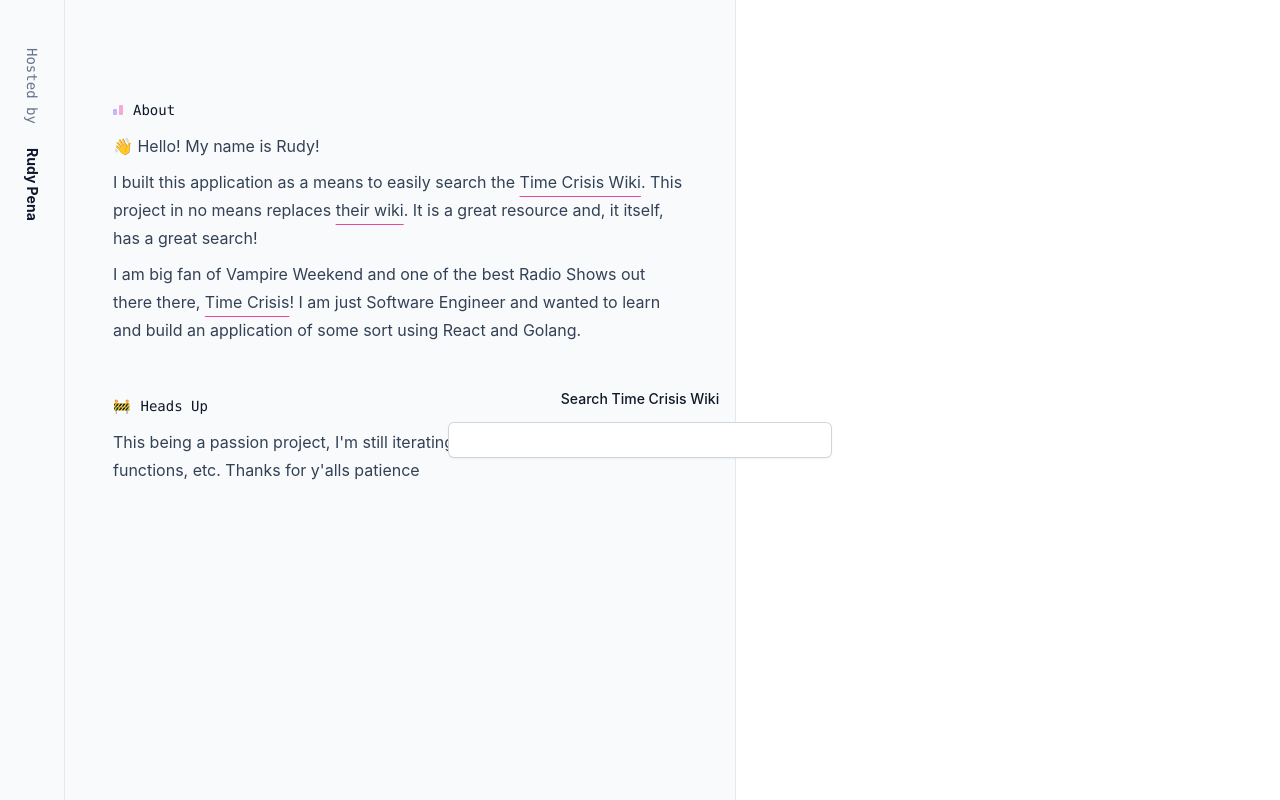
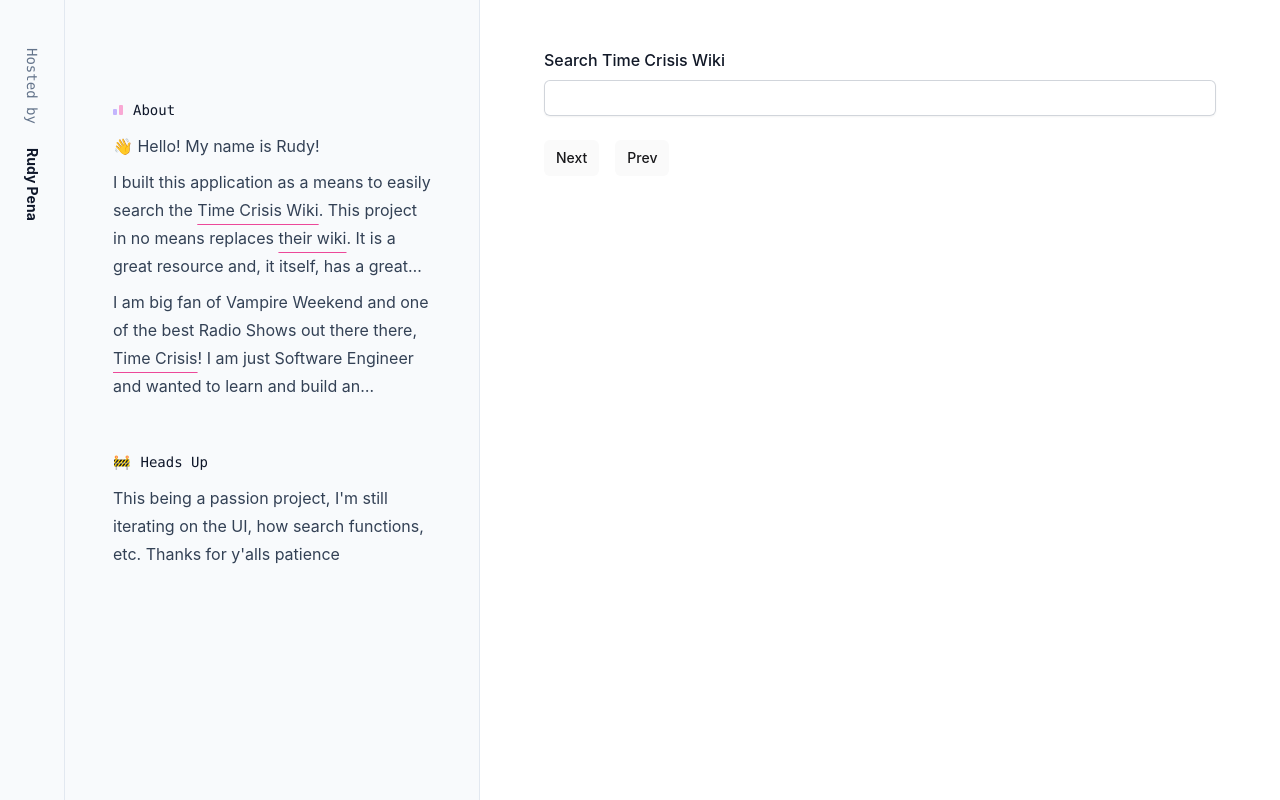
Before and after one commit to rudypenajr/tc-api, a React (Create React App) app in the folder frontend/: page / in a window 1280 px wide. Built offline with nearby package versions, Linux system fonts and the light colour scheme.

Commit message:
feat(frontend): new design, setup list

```diff
--- a/frontend/src/App.tsx
+++ b/frontend/src/App.tsx
@@ -4,7 +4,7 @@
 import Input from "./Input";
 
 import "./App.css";
-import Article from "./Article";
+import Article from "./components/article/Article";
 import Layout from "./Layout";
 
 function App() {
@@ -12,20 +12,17 @@
 
   return (
     <Layout>
-      <div className="App">
-        <main
-          className={`min-h-screen flex flex-col items-center justify-center`}
-        >
-          <div
-            className={`mx-auto max-w-4xl text-5xl text-slate-900 sm:text-7xl md:w-96 ${
-              data.length > 0 ? "-translate-y-8" : "translate-y-0"
-            }`}
-          >
+      <div className="lg:px-8">
+        <div className="lg:max-w-4xl">
+          {/* mx-auto */}
+          <div className="mx-auto px-4 sm:px-6 md:max-w-2xl md:px-4 lg:px-0">
             <Input hasResults={data.length > 0} setData={setData} />
+          </div>
+        </div>
       </div>
 
       {data.length > 0 && (
-            <div className="md:w-2/4">
+        <div className="divide-y divide-slate-100 sm:mt-4 lg:mt-8 lg:border-t lg:border-slate-100">
           {data.map((item, idx) => (
             <Article
               key={item._id}
@@ -39,12 +36,21 @@
               top_5_comparison_year={item.top_5_comparison_year}
             />
           ))}
-
-              <button>Next</button>
-              <button>Prev</button>
         </div>
       )}
-        </main>
+
+      <div className="lg:px-8">
+        <div className="lg:max-w-4xl">
+          <div className="mx-auto px-4 sm:px-6 md:max-w-2xl md:px-4 lg:px-0">
+            {/* inline-flex items-center gap-2 justify-center group w-full */}
+            <button className="mr-4 rounded-md py-2 px-3 text-sm outline-offset-2 transition active:transition-none bg-zinc-50 font-medium text-zinc-900 hover:bg-zinc-100 active:bg-zinc-100 active:text-zinc-900/60 dark:bg-zinc-800/50 dark:text-zinc-300 dark:hover:bg-zinc-800 dark:hover:text-zinc-50 dark:active:bg-zinc-800/50 dark:active:text-zinc-50/70 mt-6">
+              Next
+            </button>
+            <button className="rounded-md py-2 px-3 text-sm outline-offset-2 transition active:transition-none bg-zinc-50 font-medium text-zinc-900 hover:bg-zinc-100 active:bg-zinc-100 active:text-zinc-900/60 dark:bg-zinc-800/50 dark:text-zinc-300 dark:hover:bg-zinc-800 dark:hover:text-zinc-50 dark:active:bg-zinc-800/50 dark:active:text-zinc-50/70 mt-6 ">
+              Prev
+            </button>
+          </div>
+        </div>
       </div>
     </Layout>
   );
--- a/frontend/src/Article.tsx
+++ /dev/null
@@ -1,96 +0,0 @@
-import React, { FC } from "react";
-import { Episode } from "./types";
-
-export const Article: FC<Episode> = ({
-  _id,
-  title,
-  date,
-  notes,
-  url,
-  episode_no,
-  guests,
-  top_5_comparison_year,
-}) => {
-  return (
-    <article
-      key={_id}
-      className="group relative flex flex-col items-start mb-10"
-    >
-      <h2 className="text-base font-semibold tracking-tight text-zinc-800 dark:text-zinc-100">
-        <div className="absolute -inset-x-4 -inset-y-6 z-0 scale-95 bg-zinc-50 opacity-0 transition group-hover:scale-100 group-hover:opacity-100 sm:-inset-x-6 sm:rounded-2xl dark:bg-zinc-800/50"></div>
-        <a href={`${url}`}>
-          <span className="absolute -inset-x-4 -inset-y-6 z-20 sm:-inset-x-6 sm:rounded-2xl"></span>
-          <div className="relative z-10 flex flex-row justify-between">
-            <span className="mr-2">Episode {episode_no}: </span>
-            {/* <span className="mx-1.5"></span> */}
-            <span>{title}</span>
-            {/* Introducing Animaginary: High performance web animations */}
-          </div>
-        </a>
-      </h2>
-      <time
-        className="relative z-10 order-first mb-3 flex items-center text-sm text-zinc-400 dark:text-zinc-500 pl-3.5"
-        // datetime="2022-09-02"
-      >
-        <span
-          className="absolute inset-y-0 left-0 flex items-center"
-          aria-hidden="true"
-        >
-          <span className="h-4 w-0.5 rounded-full bg-zinc-200 dark:bg-zinc-500"></span>
-        </span>
-        {date}
-      </time>
-      <p className="relative z-10 mt-2 text-sm text-zinc-600 dark:text-zinc-400 text-left">
-        {notes}
-        {/* When you’re building a website for a company as ambitious as
-                Planetaria, you need to make an impression. I wanted people to
-                visit our website and see animations that looked more realistic
-                than reality itself. */}
-      </p>
-
-      <div className="mt-2.5 relative z-10 text-sm text-zinc-600">
-        <span className="font-bold mr-1.5">Top 5 Year Comparison:</span>
-        {top_5_comparison_year}
-      </div>
-
-      {guests.length > 0 && (
-        <div className="mt-2.5 relative z-10">
-          <span className="text-sm text-zinc-600 font-bold">Guests: </span>
-          {guests.map((guest, idx) => (
-            <span
-              className={`text-xs pill rounded-full bg-orange-600 px-2.5 py-1.5 text-white ${
-                idx > 0 ? "mx-1" : "mr-1"
-              }`}
-            >
-              {guest}
-            </span>
-          ))}
-        </div>
-      )}
-
-      <div
-        aria-hidden="true"
-        className="relative z-10 mt-4 flex items-center text-sm font-medium text-teal-500"
-      >
-        <a title={title} href={url}>
-          See full details.
-        </a>
-        <svg
-          viewBox="0 0 16 16"
-          fill="none"
-          aria-hidden="true"
-          className="ml-1 h-4 w-4 stroke-current"
-        >
-          <path
-            d="M6.75 5.75 9.25 8l-2.5 2.25"
-            stroke-width="1.5"
-            stroke-linecap="round"
-            stroke-linejoin="round"
-          ></path>
-        </svg>
-      </div>
-    </article>
-  );
-};
-
-export default Article;
--- a/frontend/src/Input.tsx
+++ b/frontend/src/Input.tsx
@@ -36,14 +36,11 @@
   }, [debouncedQuery]);
 
   return (
-    <div
-    // className={`transform transition-transform duration-300 ${
-    //   hasResults ? "-translate-y-8" : "translate-y-0"
-    // }`}
-    >
+    // flex flex-row items-end content-end
+    <div className="">
       <label
         htmlFor="search"
-        className="text-sm font-medium leading-6 text-gray-900"
+        className="text-base font-medium leading-6 text-gray-900 mr-5"
       >
         Search Time Crisis Wiki
       </label>
--- a/frontend/src/Layout.tsx
+++ b/frontend/src/Layout.tsx
@@ -10,7 +10,11 @@
         <AboutComponent />
       </header>
 
-      {children}
+      <main className="border-t border-slate-200 lg:relative lg:mb-28 lg:ml-112 lg:border-t-0 xl:ml-120">
+        <div className="relative">
+          <div className="pb-12 pt-16 sm:pb-4 lg:pt-12">{children}</div>
+        </div>
+      </main>
     </div>
   );
 };
--- /dev/null
+++ b/frontend/src/components/article/Article.tsx
@@ -0,0 +1,83 @@
+import { FC } from "react";
+import { Episode } from "../../types";
+import Group from "./Group";
+import Top5 from "./Top5";
+
+export const Article: FC<Episode> = ({
+  _id,
+  title,
+  date,
+  notes,
+  url,
+  episode_no,
+  guests,
+  top_5_comparison_year,
+}) => {
+  return (
+    <article key={_id} className={`py-10 sm:py-12`}>
+      <div className="lg:px-8">
+        <div className="lg:max-w-4xl">
+          <div className="mx-auto px-4 sm:px-6 md:max-w-2xl md:px-4 lg:px-0">
+            <div className="flex flex-col items-start">
+              <h2
+                id="episode-5-title"
+                className="mt-2 text-lg font-bold text-slate-900 decoration-pink-500"
+              >
+                <a
+                  title={`Link to Episode ${episode_no}, titled ${title}`}
+                  href={`${url}`}
+                  className="decoration-pink-500"
+                >
+                  Episode {episode_no}: {title}
+                </a>
+              </h2>
+
+              <time
+                dateTime={date}
+                className="order-first font-mono text-sm leading-7 text-slate-500"
+              >
+                {date}
+              </time>
+
+              <p className="mt-1 text-base leading-7 text-slate-700">{notes}</p>
+
+              <Group guests={guests} />
+
+              <Top5 top_5_comparison_year={top_5_comparison_year} />
+
+              <div
+                aria-hidden="true"
+                className="relative z-10 mt-4 flex items-center text-sm font-medium text-teal-500"
+              >
+                <a
+                  title={title}
+                  target="_blank"
+                  rel="noreferrer"
+                  href={`https://the-time-crisis-universe.fandom.com/wiki/Episode_${episode_no}`}
+                  className="underline-offset-8 underline decoration-pink-500"
+                >
+                  See within wiki.
+                </a>
+                <svg
+                  viewBox="0 0 16 16"
+                  fill="none"
+                  aria-hidden="true"
+                  className="ml-1 h-4 w-4 stroke-current"
+                >
+                  <path
+                    d="M6.75 5.75 9.25 8l-2.5 2.25"
+                    stroke-width="1.5"
+                    stroke-linecap="round"
+                    stroke-linejoin="round"
+                  ></path>
+                </svg>
+              </div>
+            </div>
+          </div>
+        </div>
+      </div>
+    </article>
+  );
+};
+
+export default Article;
--- /dev/null
+++ b/frontend/src/components/article/Group.tsx
@@ -0,0 +1,37 @@
+import React, { FC } from "react";
+
+export const Group: FC<{ guests: string[] }> = ({ guests }) => {
+  return (
+    <div className="mt-3">
+      <h2 className="flex items-center font-mono text-sm font-medium leading-7 text-slate-900">
+        <svg aria-hidden="true" viewBox="0 0 10 10" className="h-2.5 w-2.5">
+          <path
+            d="M0 5a1 1 0 0 1 1-1h2a1 1 0 0 1 1 1v4a1 1 0 0 1-1 1H1a1 1 0 0 1-1-1V5Z"
+            className="fill-violet-300"
+          ></path>
+          <path
+            d="M6 1a1 1 0 0 1 1-1h2a1 1 0 0 1 1 1v8a1 1 0 0 1-1 1H7a1 1 0 0 1-1-1V1Z"
+            className="fill-pink-300"
+          ></path>
+        </svg>
+        <span className="ml-2.5">Guests</span>
+      </h2>
+
+      {guests.length > 0 && (
+        <div className="mt-2.5 relative z-10">
+          {guests.map((guest, idx) => (
+            <span
+              className={`text-xs pill rounded-full bg-pink-500 px-2.5 py-1.5 text-white ${
+                idx > 0 ? "mx-1" : "mr-1"
+              }`}
+            >
+              {guest}
+            </span>
+          ))}
+        </div>
+      )}
+    </div>
+  );
+};
+
+export default Group;
--- /dev/null
+++ b/frontend/src/components/article/Top5.tsx
@@ -0,0 +1,29 @@
+import React, { FC } from "react";
+
+export const Top5: FC<{ top_5_comparison_year: string }> = ({
+  top_5_comparison_year,
+}) => {
+  return (
+    <div className="mt-5">
+      <h2 className="sr-only flex items-center font-mono text-sm font-medium leading-7 text-slate-900 lg:not-sr-only">
+        <svg aria-hidden="true" viewBox="0 0 10 10" className="h-2.5 w-2.5">
+          <path
+            d="M0 5a1 1 0 0 1 1-1h2a1 1 0 0 1 1 1v4a1 1 0 0 1-1 1H1a1 1 0 0 1-1-1V5Z"
+            className="fill-indigo-300"
+          ></path>
+          <path
+            d="M6 1a1 1 0 0 1 1-1h2a1 1 0 0 1 1 1v8a1 1 0 0 1-1 1H7a1 1 0 0 1-1-1V1Z"
+            className="fill-blue-300"
+          ></path>
+        </svg>
+        <span className="ml-2.5">Top 5 Year Comparison</span>
+      </h2>
+
+      <div className="mt-2.5 relative z-10 text-sm text-zinc-600">
+        {top_5_comparison_year}
+      </div>
+    </div>
+  );
+};
+
+export default Top5;
--- a/frontend/src/index.css
+++ b/frontend/src/index.css
@@ -15,3 +15,22 @@
   font-family: source-code-pro, Menlo, Monaco, Consolas, "Courier New",
     monospace;
 }
+
+@media (min-width: 1280px) {
+  .xl\:left-120 {
+    left: 30rem;
+  }
+
+  .xl\:ml-120 {
+    margin-left: 30rem;
+  }
+
+  .xl\:w-120 {
+    width: 30rem;
+  }
+
+  .xl\:px-12 {
+    padding-left: 3rem;
+    padding-right: 3rem;
+  }
+}
```
Lines whose indentation alone changed are shown as unchanged.
